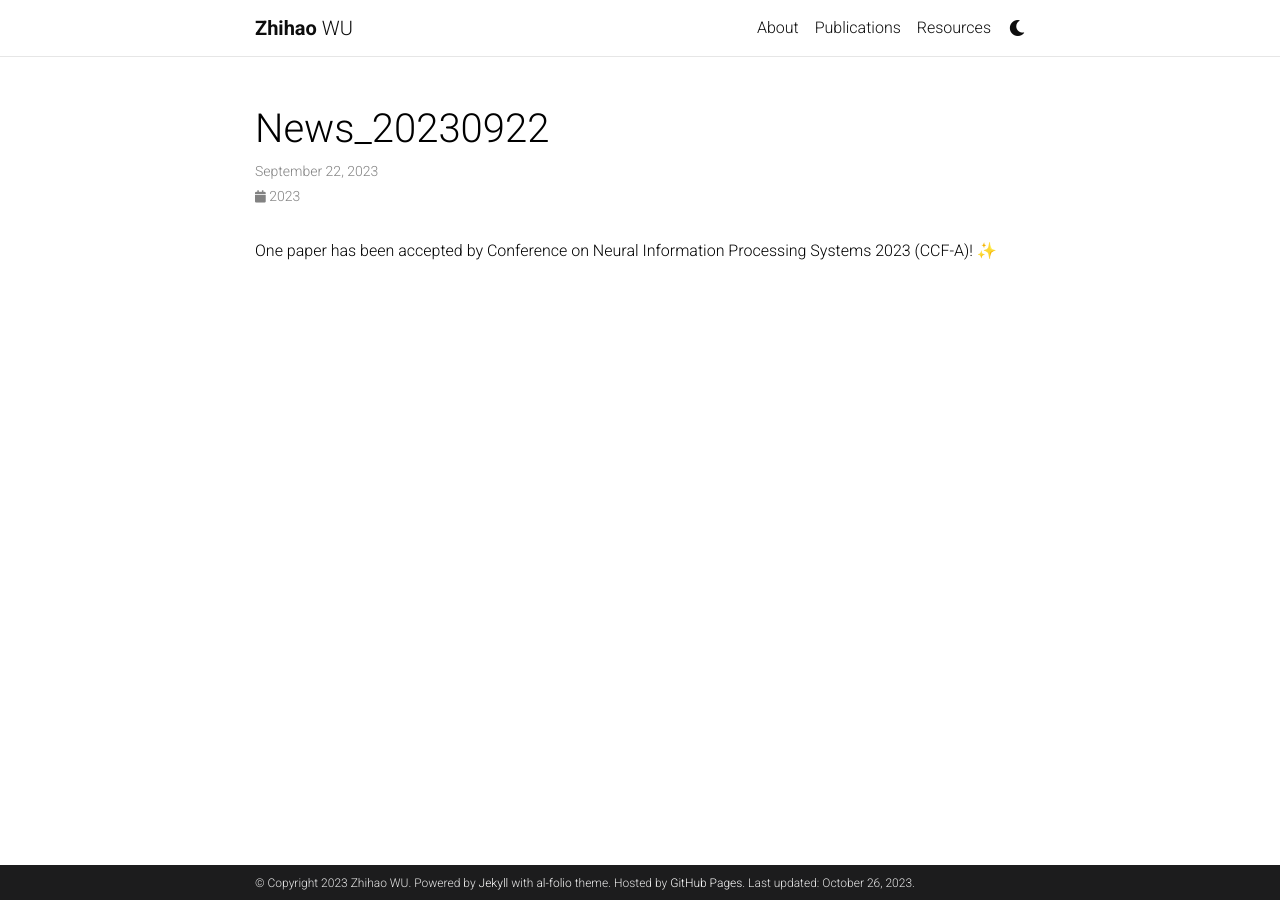
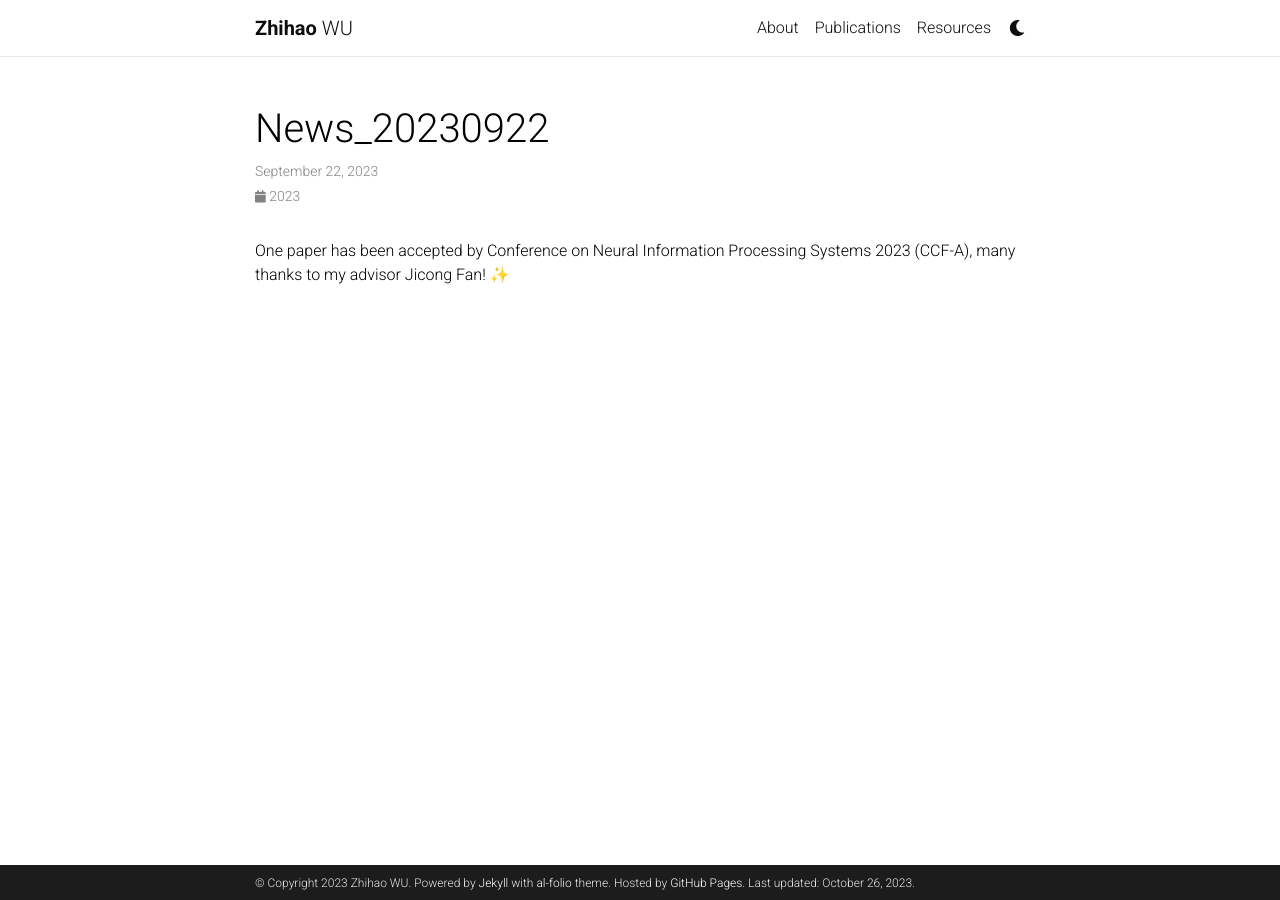
Before and after one commit to huangsuj/huangsuj.github.io, a Jekyll site: the page built from _news/news_20230922.md, in a window 1280 px wide. Built offline with Jekyll 4.4.1, drawn with Linux system fonts in a browser that asks for light colours; emoji names are drawn with the system emoji font; comment, search, counter and statistics services are not loaded; a style sheet for code colours, icons or effects is not loaded.

Commit message:
Update news_20230922.md

```diff
--- a/_news/news_20230922.md
+++ b/_news/news_20230922.md
@@ -4,4 +4,4 @@
 inline: true
 ---
 
-One paper has been accepted by Conference on Neural Information Processing Systems 2023 (CCF-A)! :sparkles:
+One paper has been accepted by Conference on Neural Information Processing Systems 2023 (CCF-A), many thanks to my advisor Jicong Fan! :sparkles:
```
